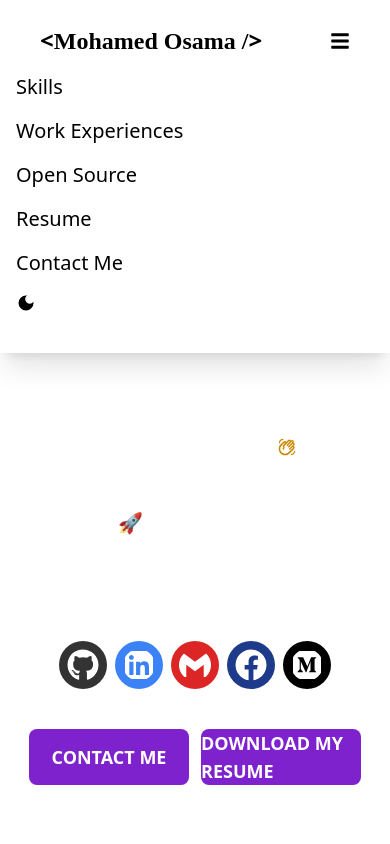
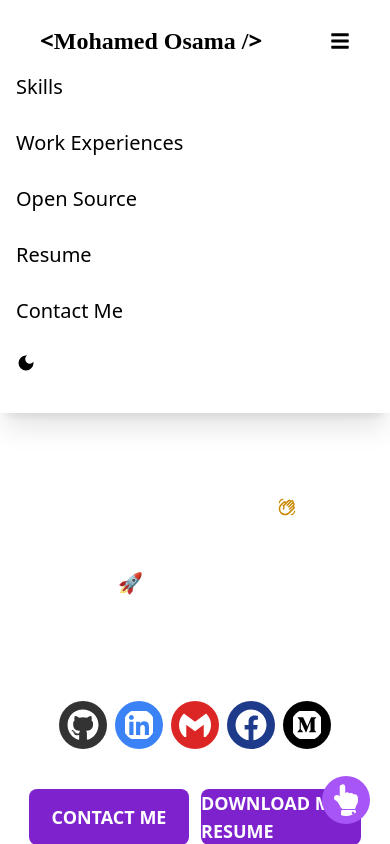
Before and after one commit to moshaosama/My-Portfolio, a React (Vite) app: page / in a window 390 px wide. Both pictures are taken after a click on the element 340 px from the left and 40 px from the top of the page. Shown: the top 844 px of the page. Built offline with nearby package versions, Linux system fonts and the light colour scheme.

Commit message:
Responsive Design

```diff
--- a/src/App.tsx
+++ b/src/App.tsx
@@ -8,6 +8,8 @@ import Education from "./Components/Sections/Education";
 import Experience from "./Components/Sections/Experience";
 import OpenSource from "./Components/Sections/OpenSource";
 import ContactMe from "./Components/Sections/ContactMe";
+
+import { FaHandPointUp } from "react-icons/fa";
 
 function App() {
   const [color, setColor] = useState(localStorage.getItem("Color") || "white");
@@ -33,6 +35,12 @@ function App() {
         <ContactMe />
       </div>
       {/* ///////// */}
+
+      <div className="fixed bottom-5 right-5">
+        <a href="#">
+          <FaHandPointUp className="text-5xl text-white bg-purple-500 p-2 rounded-full" />
+        </a>
+      </div>
     </>
   );
 }
--- a/src/Components/Navbar.tsx
+++ b/src/Components/Navbar.tsx
@@ -99,9 +99,9 @@ const Navbar = ({ color, UpdateColor }: NavbarProps) => {
           </div>
         </div>
         {Active ? (
-          <div className="text-[#ffffff8c] sm:hidden flex flex-col gap-4 p-4">
+          <div className="text-[#ffffff8c] sm:hidden flex flex-col gap-7 p-4">
             <a
-              href="#Learn"
+              href="#whatIDo"
               className={`${
                 color == "white" ? "text-black" : "text-white"
               } text-xl`}
@@ -109,7 +109,7 @@ const Navbar = ({ color, UpdateColor }: NavbarProps) => {
               Skills
             </a>
             <a
-              href="#Question"
+              href="#Experience"
               className={`${
                 color == "white" ? "text-black" : "text-white"
               } text-xl`}
@@ -117,7 +117,7 @@ const Navbar = ({ color, UpdateColor }: NavbarProps) => {
               Work Experiences
             </a>
             <a
-              href="#About"
+              href="#OpenSources"
               className={`${
                 color == "white" ? "text-black" : "text-white"
               } text-xl`}
@@ -125,7 +125,7 @@ const Navbar = ({ color, UpdateColor }: NavbarProps) => {
               Open Source
             </a>
             <a
-              href="#About"
+              href="#Resume"
               className={`${
                 color == "white" ? "text-black" : "text-white"
               } text-xl`}
@@ -133,7 +133,7 @@ const Navbar = ({ color, UpdateColor }: NavbarProps) => {
               Resume
             </a>
             <a
-              href="#About"
+              href="#ContactMe"
               className={`${
                 color == "white" ? "text-black" : "text-white"
               } text-xl`}
```
